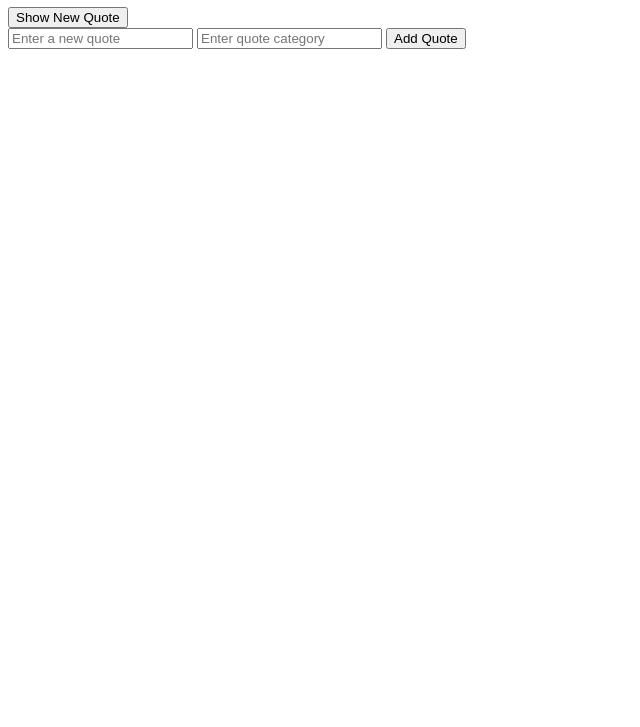
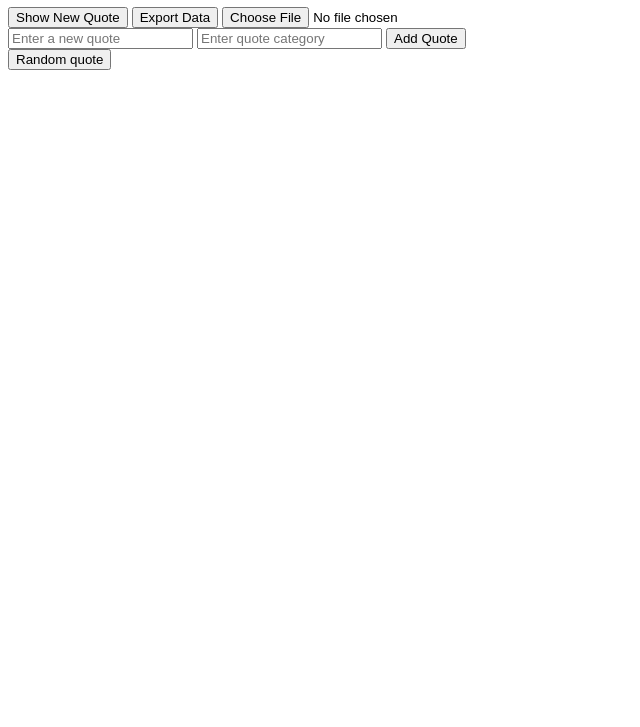
Before and after one commit to Dilahk900/alx_fe_javascript, a plain HTML site: page dom-manipulation/index.html in a window 1280 px wide. Shown: the part 73-800 px from the top of the page, without its empty margins (0-640 px from the left). Drawn offline with Linux system fonts and the light colour scheme.

Commit message:
Testing and Validation

```diff
--- a/dom-manipulation/index.html
+++ b/dom-manipulation/index.html
@@ -9,13 +9,14 @@
   <h1>Dynamic Quote Generator</h1>
   <div id="quoteDisplay"></div>
   <button id="newQuote">Show New Quote</button>
-
+  <button id="exportData" onclick="downloadQuoteData()">Export Data</button>
+  <input type="file" id="importFile" accept=".json" onchange="importFromJsonFile(event)" />
   <div>
     <input id="newQuoteText" type="text" placeholder="Enter a new quote" />
     <input id="newQuoteCategory" type="text" placeholder="Enter quote category" />
     <button onclick="createAddQuoteForm()">Add Quote</button>
   </div>
-
+  <button onclick="showRandomQuote()" id="randomQuote">Random quote</button>
   <div class="quoteForm">
 
   </div>
--- a/dom-manipulation/script.js
+++ b/dom-manipulation/script.js
@@ -9,7 +9,8 @@ function createAddQuoteForm(){
   const category = quote_category.value;
   quotes.push({quote_text: text , quote_category: category});
 
-  showRandomQuote ();
+  /*let storedquotes = JSON.stringify(quotes);
+  localStorage.setItem('quotes',storedquotes);*/
 }
 
 document.getElementById('newQuote').addEventListener(('click') , ()=>{
@@ -20,6 +21,31 @@ document.getElementById('newQuote').addEventListener(('click') , ()=>{
   });
   quoteForm.innerHTML = html;
 });
+
+function downloadQuoteData(){
+  let storedquotes = JSON.stringify(quotes);
+
+  let blob = new Blob([storedquotes], {type : 'application/JSON'});
+  const url = URL.createObjectURL(blob);
+  const a = document.createElement('a');
+  a.download = 'quotes.json';
+  a.href = url;
+  a.click();
+
+  document.body.removeChild(a);
+  URL.revokeObjectURL(url);
+}
+
+  function importFromJsonFile(event) {
+    const fileReader = new FileReader();
+    fileReader.onload = function(event) {
+      const importedQuotes = JSON.parse(event.target.result);
+      quotes.push(...importedQuotes);
+      saveQuotes();
+      alert('Quotes imported successfully!');
+    };
+    fileReader.readAsText(event.target.files[0]);
+  }
 
 
 function showRandomQuote (){
```
